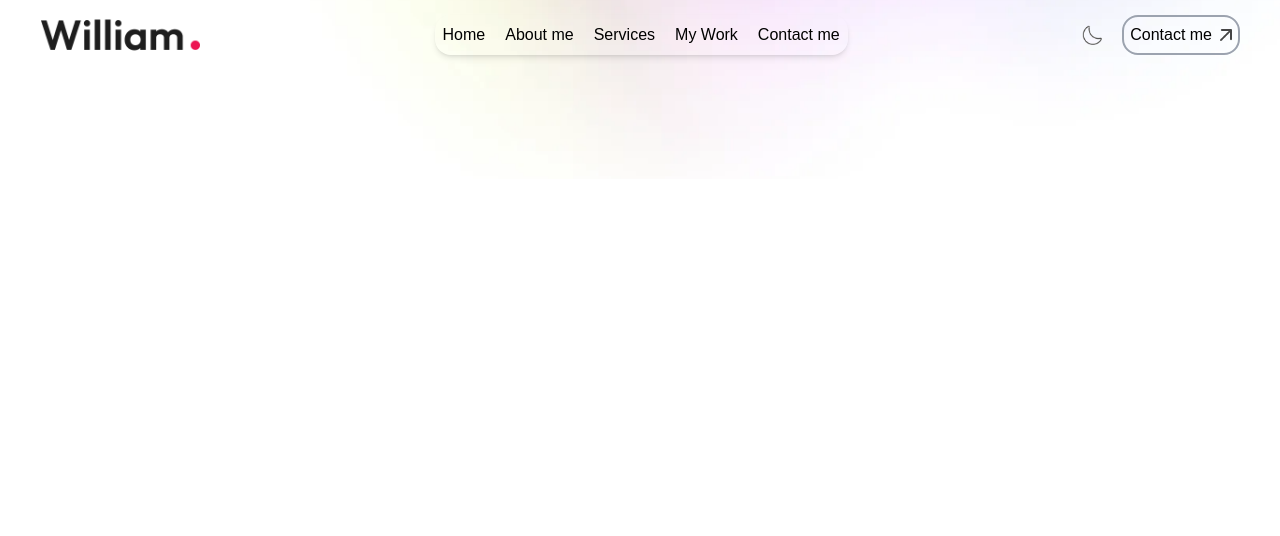
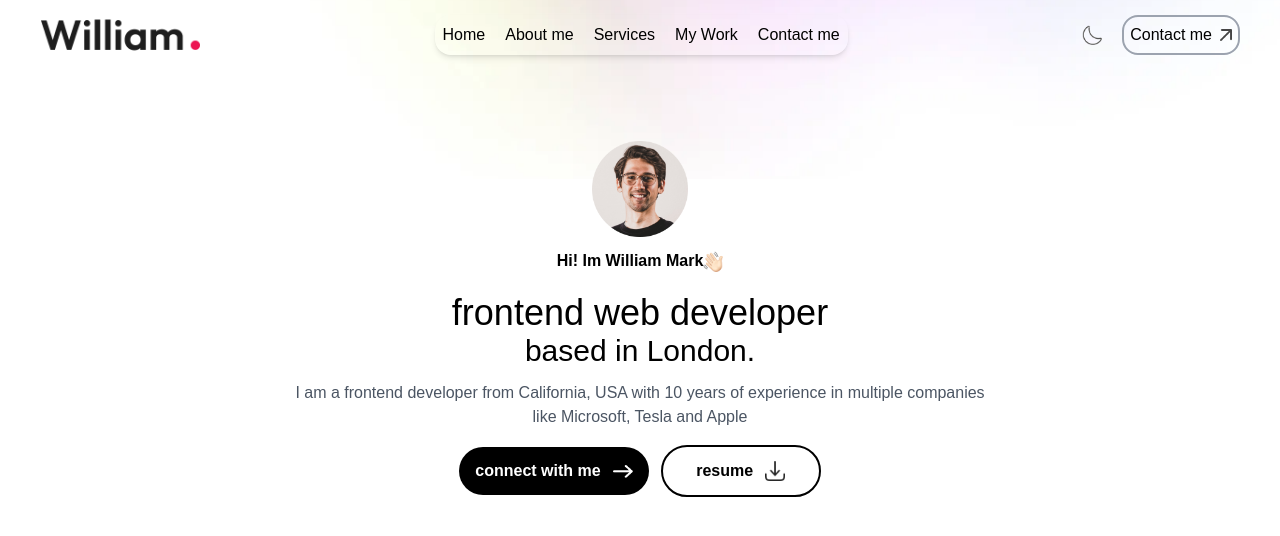
Before and after one commit to ATechproC/portfolio, a Next.js app: page / in a window 1280 px wide. Shown: the top 536 px of the page. Built offline with nearby package versions, Linux system fonts and the light colour scheme.

Commit message:
add header section to the home pge

```diff
--- a/src/app/page.tsx
+++ b/src/app/page.tsx
@@ -1,9 +1,11 @@
+import Header from "../components/Header";
 import NavBar from "../components/NavBar";
 
 export default function Home() {
   return (
   <>
   <NavBar />
+  <Header />
   </>
   );
 }
--- /dev/null
+++ b/src/components/Header.tsx
@@ -0,0 +1,38 @@
+import Image from "next/image";
+import { assets } from "../assets/assets";
+
+export default function Header() {
+    return (
+        <>
+            <div className="h-full p-20 text-center">
+                <div className="w-24 h-24 m-auto overflow-hidden rounded">
+                    <Image className="object-contain w-full h-full" src={assets.profile_img} alt="" />
+                </div>
+                <p className="flex items-center justify-center p-3 font-bold">
+                    Hi! Im William Mark
+                    <Image src={assets.hand_icon} alt="" width={20} height={20} />
+                </p>
+                <div className="p-2 text-4xl whitespace-nowrap">
+                    <p>frontend web developer</p>
+                    <p className="text-3xl">based in London.</p>
+                </div>
+                <p className="p-1 text-gray-600">
+                    <p>
+                        I am a frontend developer from California, USA with 10 years of experience in multiple companies
+                    </p>
+                    <p>like Microsoft, Tesla and Apple</p>
+                </p>
+                <div className="flex items-center justify-center gap-3 pt-3">
+                    <button className="flex items-center gap-3 px-4 py-3 font-bold text-white bg-black rounded-full">
+                        connect with me
+                        <Image src={assets.right_arrow_bold_dark} alt="" width={20} height={20}/>
+                    </button>
+                    <button className="flex items-center justify-center w-40 gap-3 px-4 py-3 font-bold text-black border-2 border-black rounded-full">
+                        resume
+                        <Image src={assets.download_icon} alt=""  width={20} height={20}/>
+                    </button>
+                </div>
+            </div>
+        </>
+    );
+}
```
